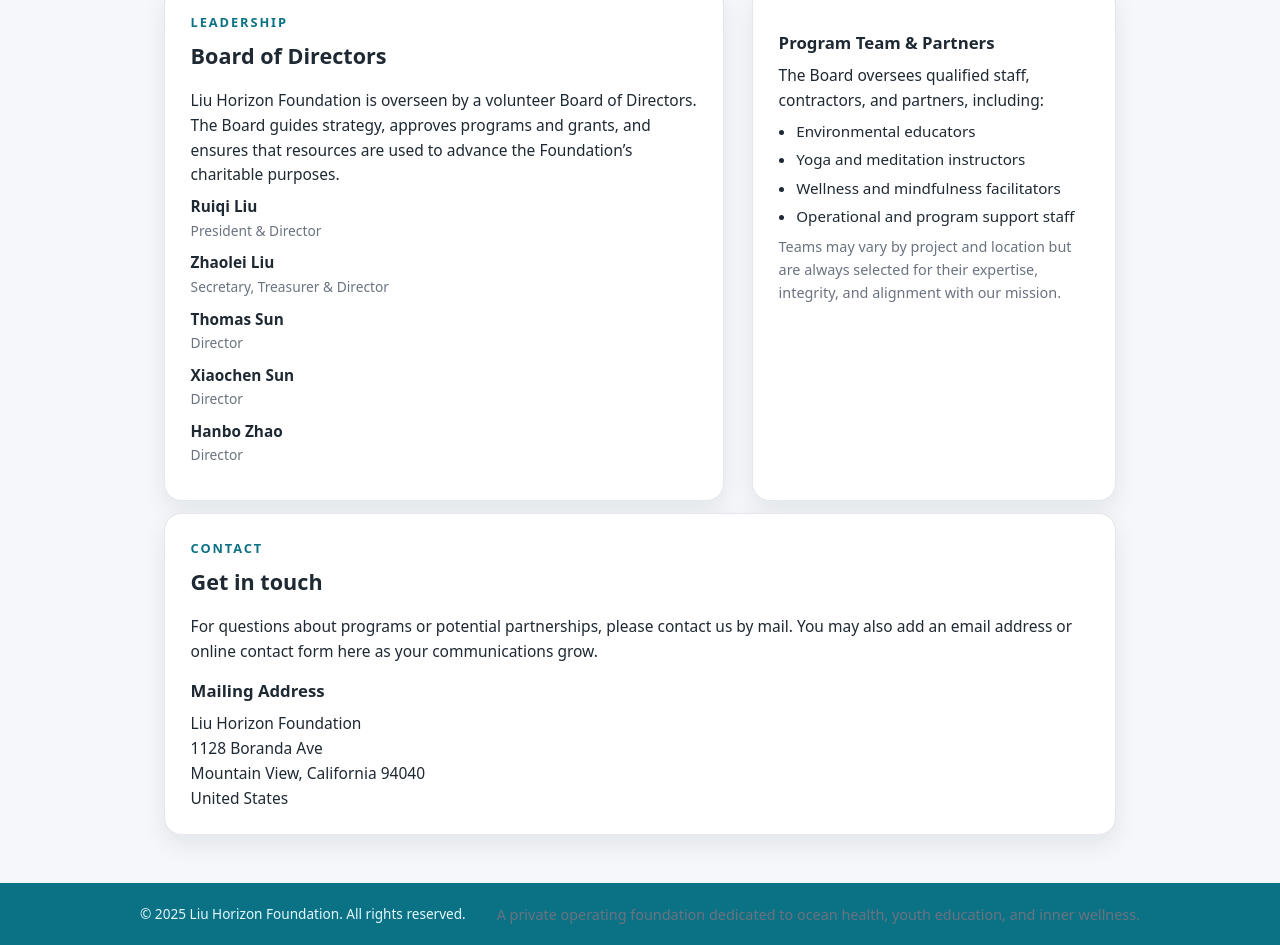
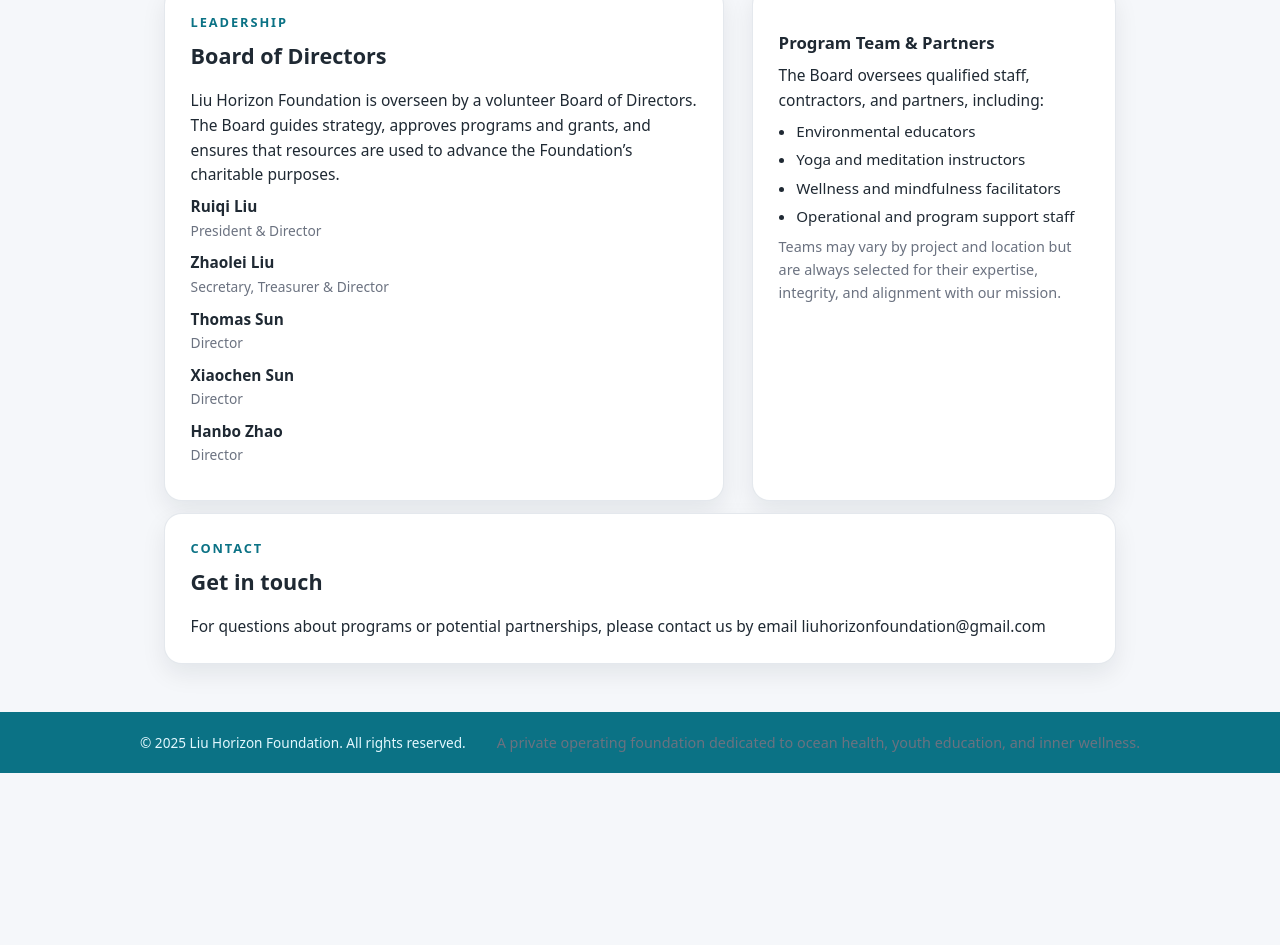
Before and after one commit to lzlfred/foundation, a plain HTML site: page index.html in a window 1280 px wide. Shown: the part 2517-3462 px from the top of the page. After the commit the page ends 3290 px from the top, so only its background shows below. Drawn offline with Linux system fonts and the light colour scheme.

Commit message:
Update index.html

```diff
--- a/index.html
+++ b/index.html
@@ -514,18 +514,8 @@
         <h2>Get in touch</h2>
         <p>
           For questions about programs or potential partnerships, please contact
-          us by mail. You may also add an email address or online contact form
-          here as your communications grow.
+          us by email liuhorizonfoundation@gmail.com
         </p>
-
-        <h3 style="margin-top: 0.9rem;">Mailing Address</h3>
-        <p>
-          Liu Horizon Foundation<br />
-          1128 Boranda Ave<br />
-          Mountain View, California 94040<br />
-          United States
-        </p>
-
         <!--
           Optional: add an email once you have one set up
           <p style="margin-top: 0.5rem;">
```
